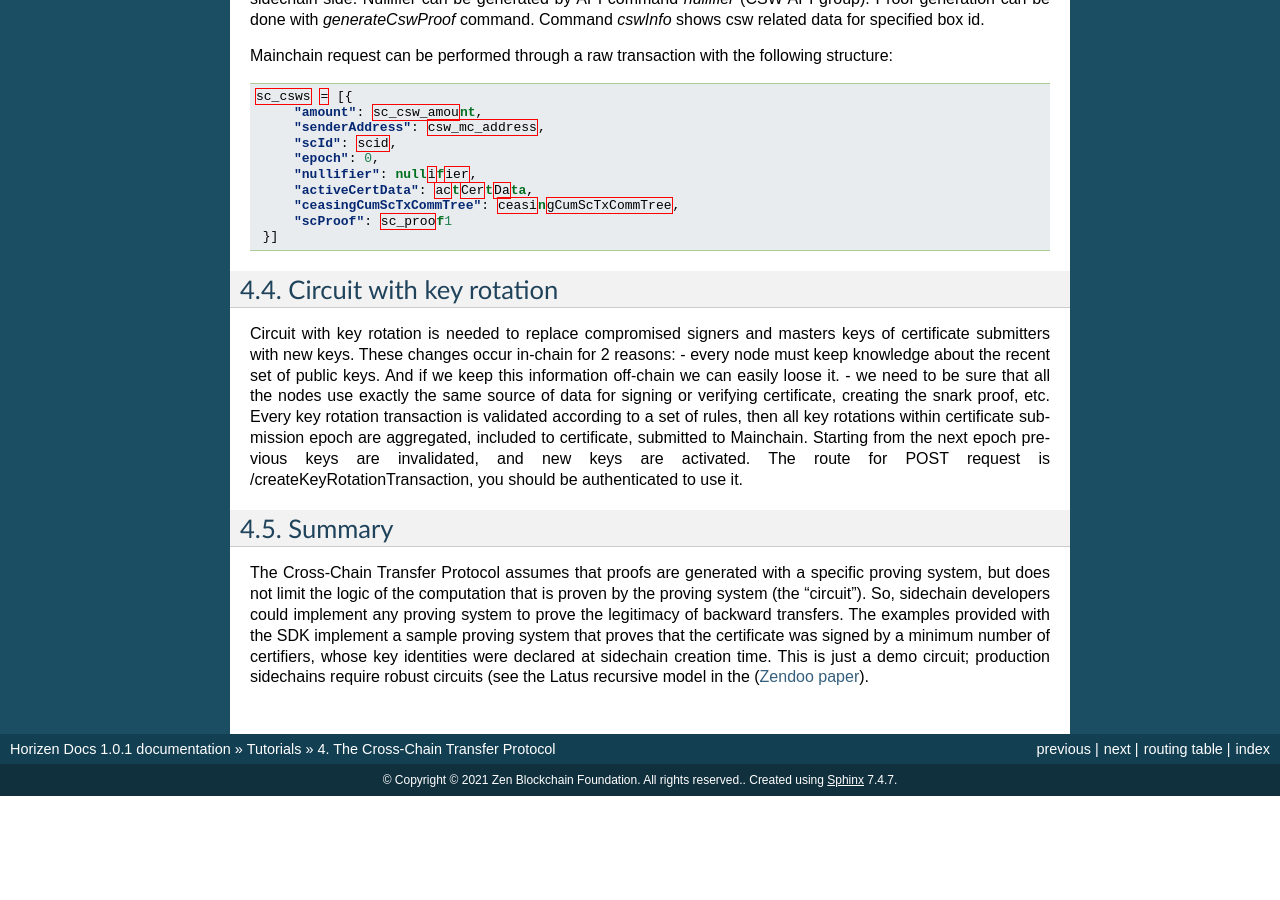
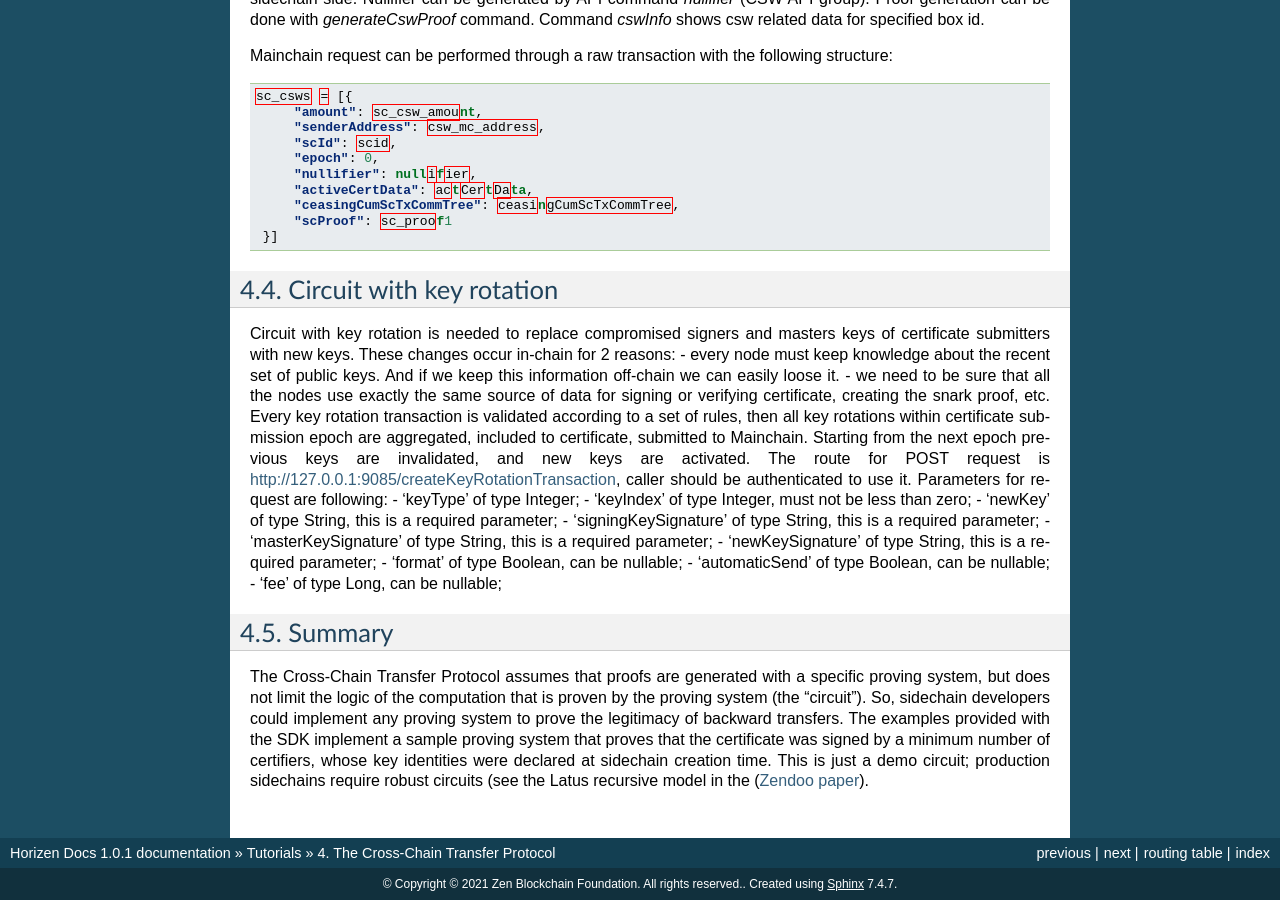
Before and after one commit to HorizenOfficial/developer-horizen-global, a Sphinx documentation site: the page built from docs/introduction/Cross-chain-transfer-protocol.rst, in a window 1280 px wide and 900 px high, scrolled down 4358 px. Built offline with Sphinx 7.4.7, drawn with Linux system fonts in a browser that asks for light colours; before the commit the page ends 5154 px from its top, so only the background shows below that.

Commit message:
Parameters for request

```diff
--- a/docs/introduction/Cross-chain-transfer-protocol.rst
+++ b/docs/introduction/Cross-chain-transfer-protocol.rst
@@ -217,7 +217,17 @@ These changes occur in-chain for 2 reasons:
 - every node must keep knowledge about the recent set of public keys. And if we keep this information off-chain we can easily loose it.
 - we need to be sure that all the nodes use exactly the same source of data for signing or verifying certificate, creating the snark proof, etc.
 Every key rotation transaction is validated according to a set of rules, then all key rotations within certificate submission epoch are aggregated, included to certificate, submitted to Mainchain. Starting from the next epoch previous keys are invalidated, and new keys are activated.
-The route for POST request is /createKeyRotationTransaction, you should be authenticated to use it.
+The route for POST request is http://127.0.0.1:9085/createKeyRotationTransaction, caller should be authenticated to use it.
+Parameters for request are following:
+- 'keyType' of type Integer;
+- 'keyIndex' of type Integer, must not be less than zero;
+- 'newKey' of type String, this is a required parameter;
+- 'signingKeySignature' of type String, this is a required parameter;
+- 'masterKeySignature' of type String, this is a required parameter;
+- 'newKeySignature' of type String, this is a required parameter;
+- 'format' of type Boolean, can be nullable;
+- 'automaticSend' of type Boolean, can be nullable;
+- 'fee' of type Long, can be nullable;
 
 
 Summary
```
